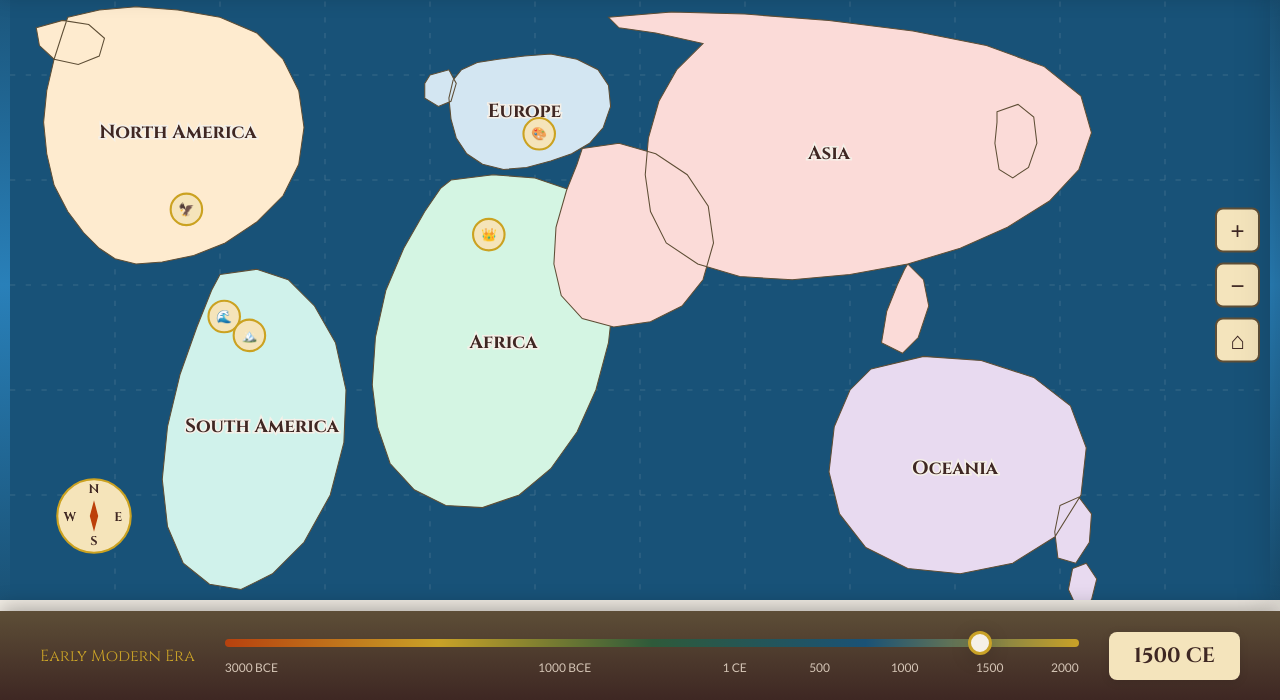
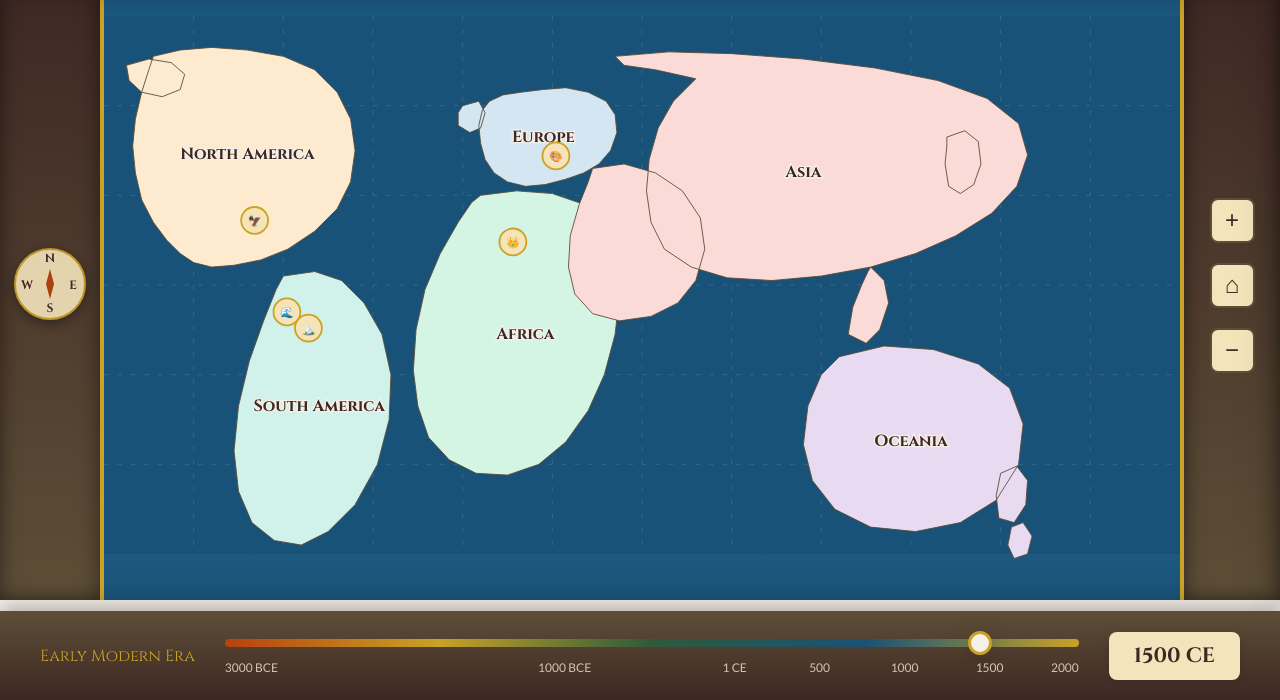
Before and after one commit to Khytron/Multimedia-Interactive-World-Map-Project, a plain HTML site: page index.html in a window 1280 px wide. Shown: the part 100-800 px from the top of the page. Drawn offline with Linux system fonts and the light colour scheme.

Commit message:
Refactor layout with sidebars, move compass/controls, restrict min zoom

```diff
--- a/app.js
+++ b/app.js
@@ -454,7 +454,7 @@ function updateModalNavigation() {
  */
 function handleZoom(direction) {
     const step = 0.25;
-    const minZoom = 0.5;
+    const minZoom = 1;
     const maxZoom = 3;
 
     appState.zoomLevel += direction * step;
--- a/index.html
+++ b/index.html
@@ -58,6 +58,22 @@
         </div>
     </div>
 
+    <!-- Main Layout Wrapper -->
+    <div id="main-layout">
+        <!-- Left Sidebar (Compass) -->
+        <aside id="sidebar-left">
+            <div class="compass-container">
+                <svg id="static-compass" width="100" height="100" viewBox="0 0 100 100">
+                    <circle cx="50" cy="50" r="35" fill="#F4E4BC" stroke="#C9A227" stroke-width="2"/>
+                    <text x="50" y="28" text-anchor="middle" font-family="Cinzel, serif" font-size="12" font-weight="bold" fill="#3E2723">N</text>
+                    <text x="50" y="78" text-anchor="middle" font-family="Cinzel, serif" font-size="12" font-weight="bold" fill="#3E2723">S</text>
+                    <text x="73" y="55" text-anchor="middle" font-family="Cinzel, serif" font-size="12" font-weight="bold" fill="#3E2723">E</text>
+                    <text x="27" y="55" text-anchor="middle" font-family="Cinzel, serif" font-size="12" font-weight="bold" fill="#3E2723">W</text>
+                    <polygon points="50,35 54,50 50,65 46,50" fill="#B7410E"/>
+                </svg>
+            </div>
+        </aside>
+
         <!-- Main Map Container -->
         <main id="map-container">
             <svg id="world-map" viewBox="0 0 1200 600" preserveAspectRatio="xMidYMid meet">
@@ -66,14 +82,17 @@
 
             <!-- Region Overlays with Cultural Markers -->
             <div id="markers-container"></div>
+        </main>
 
-        <!-- Zoom Controls -->
-        <div class="map-controls">
-            <button id="zoom-in" class="control-btn">+</button>
-            <button id="zoom-out" class="control-btn">−</button>
-            <button id="reset-view" class="control-btn">⌂</button>
+        <!-- Right Sidebar (Controls) -->
+        <aside id="sidebar-right">
+            <div class="sidebar-controls">
+                <button id="zoom-in" class="control-btn" title="Zoom In">+</button>
+                <button id="reset-view" class="control-btn" title="Reset View">⌂</button>
+                <button id="zoom-out" class="control-btn" title="Zoom Out">−</button>
             </div>
-    </main>
+        </aside>
+    </div>
 
     <!-- Info Panel (Right Side) -->
     <aside id="info-panel" class="hidden">
--- a/map.js
+++ b/map.js
@@ -211,9 +211,6 @@ function initializeMap() {
     // Add grid lines for reference
     addMapGrid(svg);
 
-    // Add compass rose
-    addCompassRose(svg);
-
     // Initialize pan/drag functionality
     initPanDrag(svg);
 
@@ -314,53 +311,7 @@ function addMapGrid(svg) {
     svg.insertBefore(gridGroup, regionsGroup);
 }
 
-/**
- * Add compass rose decoration
- */
-function addCompassRose(svg) {
-    const compass = document.createElementNS('http://www.w3.org/2000/svg', 'g');
-    compass.setAttribute('id', 'compass-rose');
-    compass.setAttribute('transform', 'translate(80, 520)');
 
-    // Outer circle
-    const circle = document.createElementNS('http://www.w3.org/2000/svg', 'circle');
-    circle.setAttribute('cx', '0');
-    circle.setAttribute('cy', '0');
-    circle.setAttribute('r', '35');
-    circle.setAttribute('fill', '#F4E4BC');
-    circle.setAttribute('stroke', '#C9A227');
-    circle.setAttribute('stroke-width', '2');
-    compass.appendChild(circle);
-
-    // Compass directions
-    const directions = [
-        { text: 'N', x: 0, y: -22 },
-        { text: 'S', x: 0, y: 28 },
-        { text: 'E', x: 23, y: 5 },
-        { text: 'W', x: -23, y: 5 }
-    ];
-
-    directions.forEach(dir => {
-        const text = document.createElementNS('http://www.w3.org/2000/svg', 'text');
-        text.setAttribute('x', dir.x);
-        text.setAttribute('y', dir.y);
-        text.setAttribute('text-anchor', 'middle');
-        text.setAttribute('font-family', 'Cinzel, serif');
-        text.setAttribute('font-size', '12');
-        text.setAttribute('font-weight', 'bold');
-        text.setAttribute('fill', '#3E2723');
-        text.textContent = dir.text;
-        compass.appendChild(text);
-    });
-
-    // Compass needle
-    const needle = document.createElementNS('http://www.w3.org/2000/svg', 'polygon');
-    needle.setAttribute('points', '0,-15 4,0 0,15 -4,0');
-    needle.setAttribute('fill', '#B7410E');
-    compass.appendChild(needle);
-
-    svg.appendChild(compass);
-}
 
 /**
  * Handle region hover
--- a/styles.css
+++ b/styles.css
@@ -316,15 +316,68 @@ body {
     color: var(--dark-brown);
 }
 
-/* Map Container */
-#map-container {
+/* Main Layout (Flexbox) */
+#main-layout {
     position: fixed;
     top: 70px;
     bottom: 100px;
     left: 0;
     right: 0;
+    display: flex;
+    overflow: hidden;
+}
+
+/* Sidebars */
+#sidebar-left,
+#sidebar-right {
+    flex: 0 0 100px; /* Fixed width sidebars */
+    background: linear-gradient(180deg, var(--dark-brown) 0%, var(--primary-brown) 100%);
+    box-shadow: inset 0 0 20px rgba(0,0,0,0.5);
+    display: flex;
+    flex-direction: column;
+    justify-content: center;
+    align-items: center;
+    z-index: 10;
+    position: relative;
+}
+
+#sidebar-left {
+    border-right: 4px solid var(--gold);
+}
+
+#sidebar-right {
+    border-left: 4px solid var(--gold);
+}
+
+/* Map Container */
+#map-container {
+    flex: 1;
+    position: relative;
     background: linear-gradient(180deg, var(--ocean) 0%, #2980B9 50%, var(--ocean) 100%);
     overflow: hidden;
+    /* Reset fixed positioning from previous version */
+    top: auto;
+    bottom: auto;
+    left: auto;
+    right: auto;
+}
+
+/* Sidebar Elements */
+.compass-container {
+    opacity: 0.9;
+    filter: drop-shadow(0 4px 6px rgba(0,0,0,0.4));
+    transition: var(--transition-medium);
+}
+
+.compass-container:hover {
+    transform: scale(1.05) rotate(5deg);
+    opacity: 1;
+}
+
+.sidebar-controls {
+    display: flex;
+    flex-direction: column;
+    gap: 20px;
 }
 
 #world-map {
```
Also changed, not shown: GEMINI.md (+4 -0 lines). Lines whose indentation alone changed are shown as unchanged.
